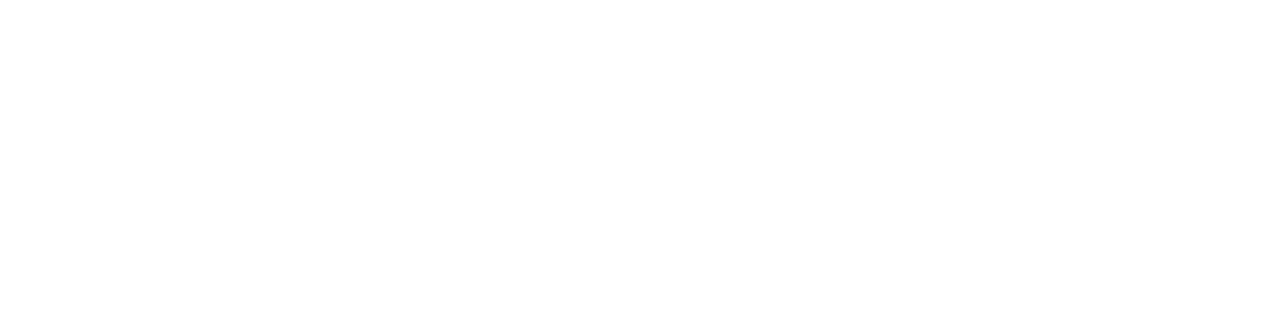
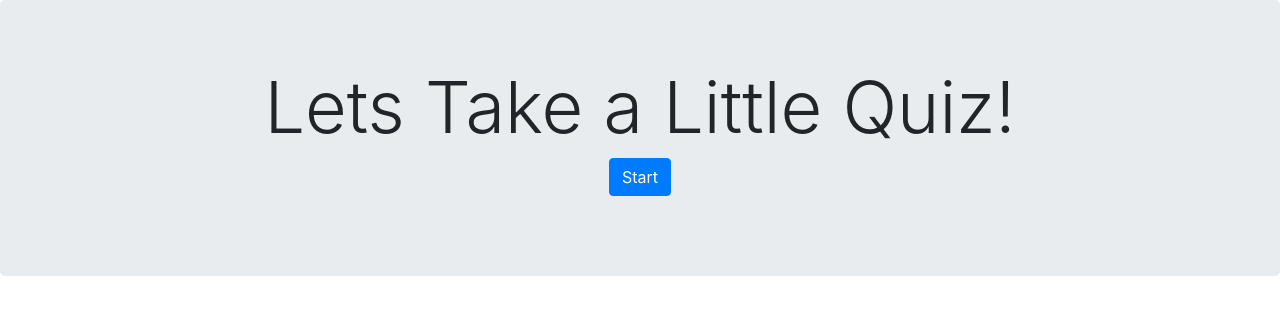
Before and after one commit to ericduwe/superTeamProject, a plain HTML site: page index.html in a window 1280 px wide. Drawn offline with nearby package versions, Linux system fonts and the light colour scheme.

Commit message:
added my name to everthing and updated html

```diff
--- a/index.html
+++ b/index.html
@@ -4,10 +4,20 @@
     <meta charset="UTF-8">
     <meta http-equiv="X-UA-Compatible" content="IE=edge">
     <meta name="viewport" content="width=device-width, initial-scale=1.0">
-    <title>Document</title>
+    <title>Library Congress Search Page</title>
+    <link rel="stylesheet" href="https://cdnjs.cloudflare.com/ajax/libs/twitter-bootstrap/4.5.0/css/bootstrap.min.css">
     <link rel="stylesheet" href="./style.css"/>
 </head>
-<body>
+<body style="text-align: center;">
+
+    <section id="startingPage">
+        <div class="jumbotron">
+            <h1 class="display-3">Lets Take a Little Quiz!</h1>
+            <p class="lead">
+              <button type="button" class="btn btn-primary startButton">Start</button>
+            </p>
+        </div>
+    </section>
     <!-- need to create UI for initial search box -->
     <!-- Need to create an additional UI to put search box on the side and have results on the main part of the page. -->
     <!-- Need to add scripts for accessing apis -->
```
Also changed, not shown: script.js (+5 -3 lines).
